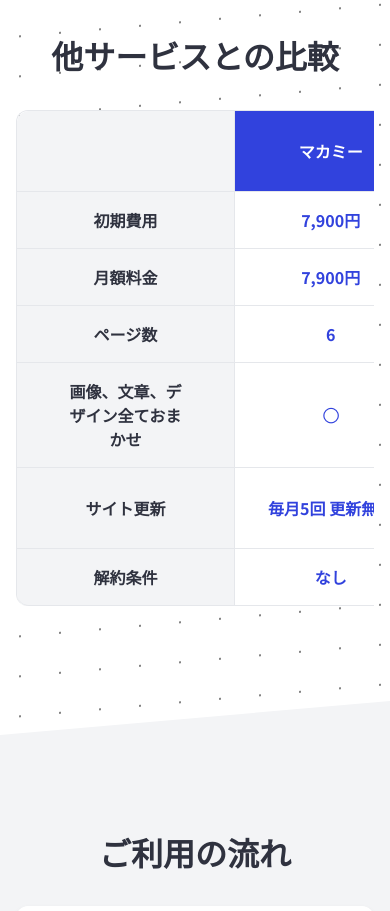
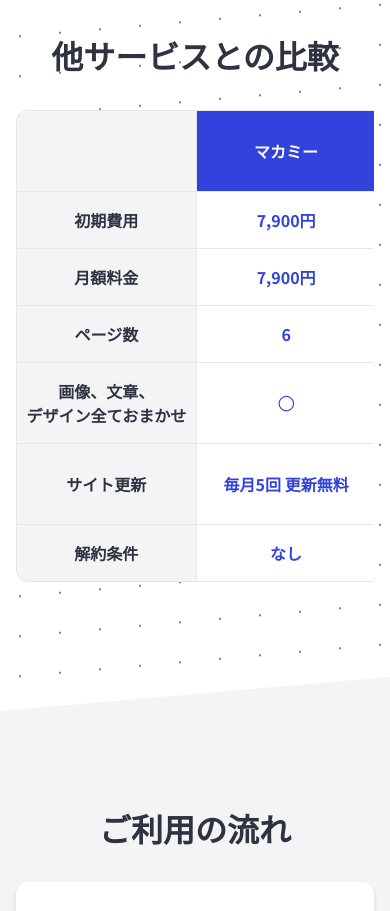
Before and after one commit to Otsukai-Inc/makame-lp, a Next.js app: page / in a window 390 px wide. Shown: the part 3555-4466 px from the top of the page. Built offline with nearby package versions, Linux system fonts and the light colour scheme; no server answers.

Commit message:
SP向けのテーブルの幅を調整

```diff
--- a/app/page.tsx
+++ b/app/page.tsx
@@ -163,15 +163,15 @@
             {/* テーブルに角丸つける @see https://jito-site.com/css-table-radius/ */}
             <table className='
               font-bold
-              min-w-[50rem] md:min-w-full
+              min-w-[45rem] md:min-w-full
               border-t border-l border-separate border-spacing-0 rounded-xl
             '>
               <thead>
                 <tr>
-                  <th className='bg-gray-100 border-r border-b rounded-tl-xl w-64 py-4'></th>
-                  <th className='bg-brand text-white border-r border-b w-64 py-4'>マカミー</th>
-                  <th className='bg-gray-400 text-white border-r border-b w-64 py-4'>A社<br />(サブスクWEB提供)</th>
-                  <th className='bg-gray-400 text-white border-r border-b w-64 rounded-tr-xl py-4'>B社<br />(格安WEB制作提供)</th>
+                  <th className='bg-gray-100 border-r border-b rounded-tl-xl w-40 py-4'></th>
+                  <th className='bg-brand text-white border-r border-b w-40 py-4'>マカミー</th>
+                  <th className='bg-gray-400 text-white border-r border-b w-40 py-4'>A社<br />(サブスクWEB提供)</th>
+                  <th className='bg-gray-400 text-white border-r border-b w-40 rounded-tr-xl py-4'>B社<br />(格安WEB制作提供)</th>
                 </tr>
               </thead>
               <tbody className='text-center'>
@@ -197,7 +197,7 @@
                     b: '1',
                   },
                   {
-                    heading: '画像、文章、デザイン全ておまかせ',
+                    heading: '画像、文章、\nデザイン全ておまかせ',
                     makame: '◯',
                     a: '文章のみ',
                     b: '追加オプション',
@@ -216,7 +216,7 @@
                   }
                 ].map(({heading, makame, a, b}, index) => (
                   <tr key={index} className='group'>
-                    <td className={`bg-gray-100 border-r border-b py-4 px-12 group-last:rounded-bl-xl`}>{heading}</td>
+                    <td className={`bg-gray-100 border-r border-b py-4 px-2 group-last:rounded-bl-xl whitespace-pre-wrap`}>{heading}</td>
                     <td className='bg-white border-r border-b text-brand py-4'>{makame}</td>
                     <td className='bg-white border-r border-b py-4'>{a}</td>
                     <td className={`bg-white border-r border-b py-4 group-last:rounded-br-xl`}>{b}</td>
```
